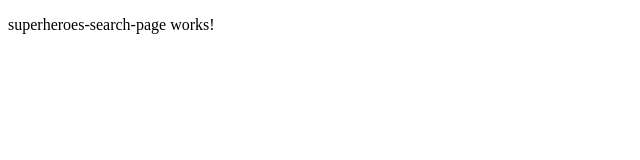
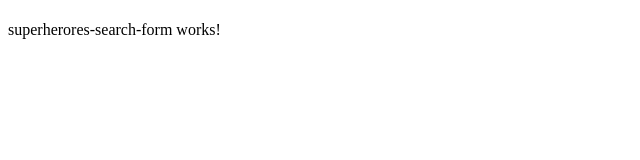
Before and after one commit to hamzaiqbal/frontguys-test-technique, an Angular app: page /superheroes in a window 1280 px wide. Shown: the top 160 px of the page, without its empty margins (0-640 px from the left). Built offline with nearby package versions, Linux system fonts and the light colour scheme.

Commit message:
search components

```diff
--- a/src/app/superheroes-module/components/index.ts
+++ b/src/app/superheroes-module/components/index.ts
@@ -0,0 +1 @@
+export * from './superherores-search-form/superherores-search-form.component';
--- /dev/null
+++ b/src/app/superheroes-module/components/superherores-search-form/superherores-search-form.component.html
@@ -0,0 +1 @@
+<p>superherores-search-form works!</p>
--- /dev/null
+++ b/src/app/superheroes-module/components/superherores-search-form/superherores-search-form.component.ts
@@ -0,0 +1,14 @@
+import { Component, OnInit } from '@angular/core';
+
+@Component({
+	selector: 'superherores-search-form',
+	templateUrl: './superherores-search-form.component.html'
+})
+export class SuperheroresSearchFormComponent implements OnInit {
+
+	constructor() { }
+
+	ngOnInit(): void {
+	}
+
+}
--- a/src/app/superheroes-module/pages/superheroes-search-page/superheroes-search-page.component.html
+++ b/src/app/superheroes-module/pages/superheroes-search-page/superheroes-search-page.component.html
@@ -1 +1,8 @@
-<p>superheroes-search-page works!</p>
+<h1>
+
+</h1>
+
+
+<superherores-search-form>
+
+</superherores-search-form>
--- a/src/app/superheroes-module/pages/superheroes-search-page/superheroes-search-page.component.ts
+++ b/src/app/superheroes-module/pages/superheroes-search-page/superheroes-search-page.component.ts
@@ -1,7 +1,7 @@
 import { Component, OnInit } from '@angular/core';
 
 @Component({
-	selector: 'app-superheroes-search-page',
+	selector: 'superheroes-search-page',
 	templateUrl: './superheroes-search-page.component.html'
 })
 export class SuperheroesSearchPageComponent implements OnInit {
--- a/src/app/superheroes-module/superheroes.module.ts
+++ b/src/app/superheroes-module/superheroes.module.ts
@@ -2,11 +2,12 @@ import { NgModule } from '@angular/core';
 import { CommonModule } from '@angular/common';
 import { RouterModule } from '@angular/router';
 import { SuperheroesSearchPageComponent } from './pages/superheroes-search-page/superheroes-search-page.component';
+import { SuperheroresSearchFormComponent } from './components/superherores-search-form/superherores-search-form.component';
 
 
 
 @NgModule({
-	declarations: [SuperheroesSearchPageComponent],
+	declarations: [SuperheroesSearchPageComponent, SuperheroresSearchFormComponent],
 	imports: [
 		CommonModule,
 		RouterModule,
--- a/tslint.json
+++ b/tslint.json
@@ -144,8 +144,8 @@
     ],
     "component-selector": [
       true,
-      "element",
-      "app",
+	  ["element", "attribute"],
+      "",
       "kebab-case"
     ]
   }
```
